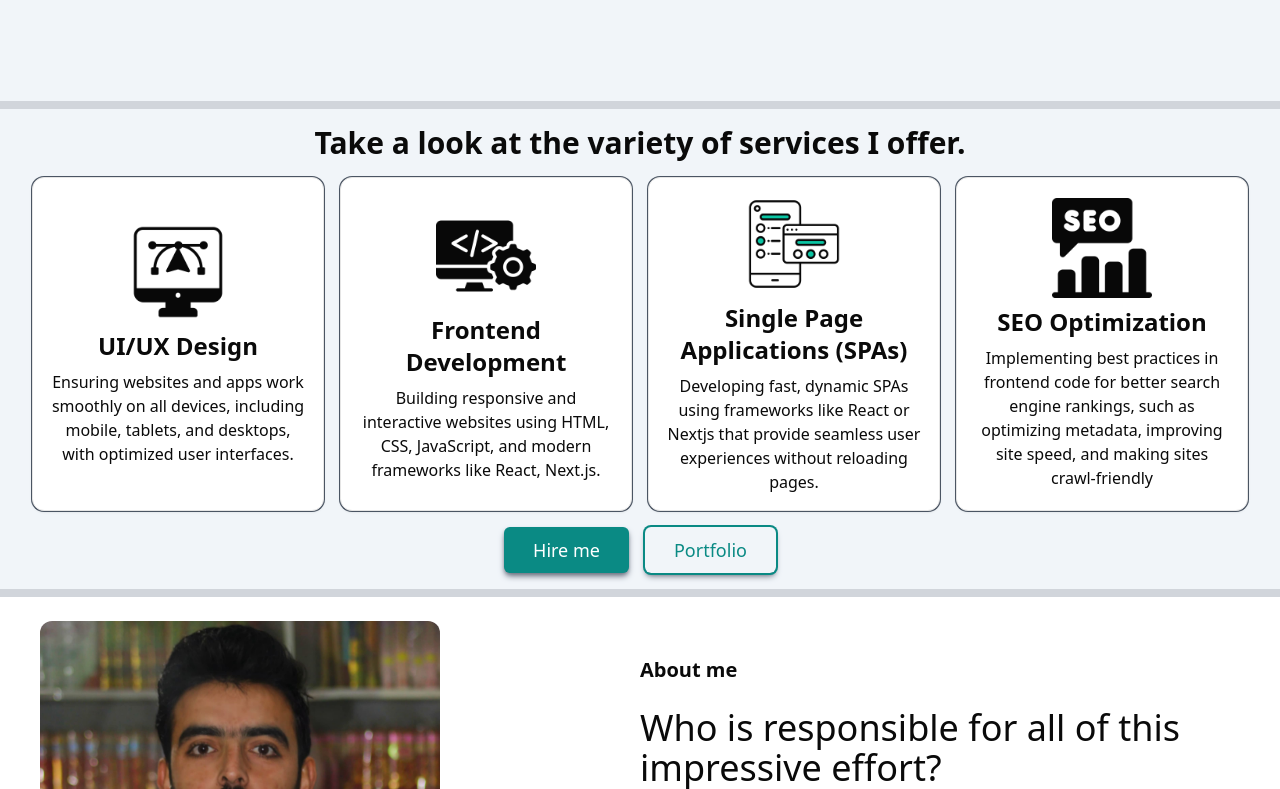
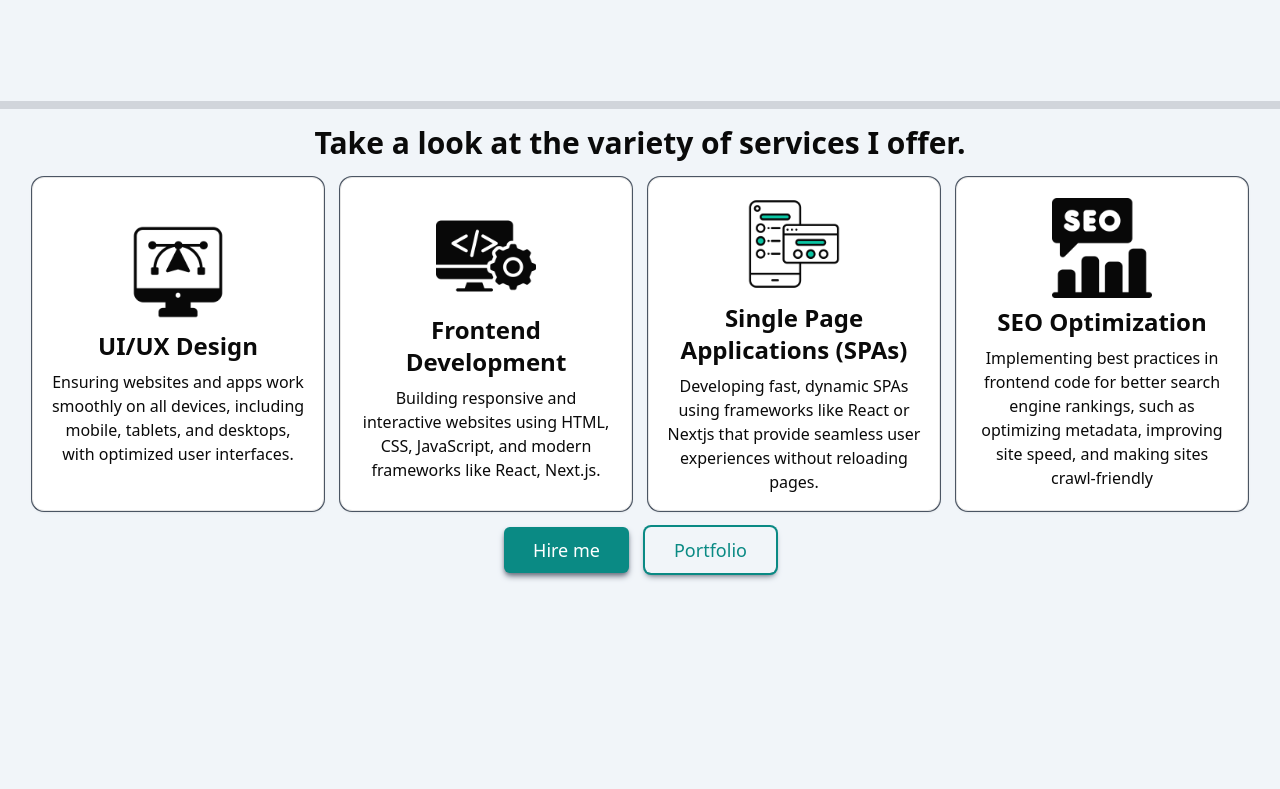
Before and after one commit to iamasadshah/my-portfolio, a Next.js app: page / in a window 1280 px wide. Shown: the part 771-1560 px from the top of the page. Built offline with nearby package versions, Linux system fonts and the light colour scheme.

Commit message:
work on service page

```diff
--- a/src/app/components/Services.tsx
+++ b/src/app/components/Services.tsx
@@ -3,11 +3,14 @@ import React from "react";
 import Image from "next/image";
 const Services = () => {
   return (
-    <div className="py-4 bg-slate-100" id="#services">
+    <div
+      className="py-4 bg-slate-100 h-screen justify-center items-center "
+      id="#services"
+    >
       <h1 className="text-3xl font-semibold text-center px-4">
         Take a look at the variety of services I offer.
       </h1>
-      <div className="grid grid-cols-1 px-6 gap-4 mt-4 md:grid-cols-2 lg:grid-cols-4 lg:px-8">
+      <div className="grid grid-cols-1 px-6 gap-4 mt-4 md:grid-cols-2 lg:grid-cols-4 lg:px-8 ">
         <Card className="services-card">
           <Image
             alt="image"
```
